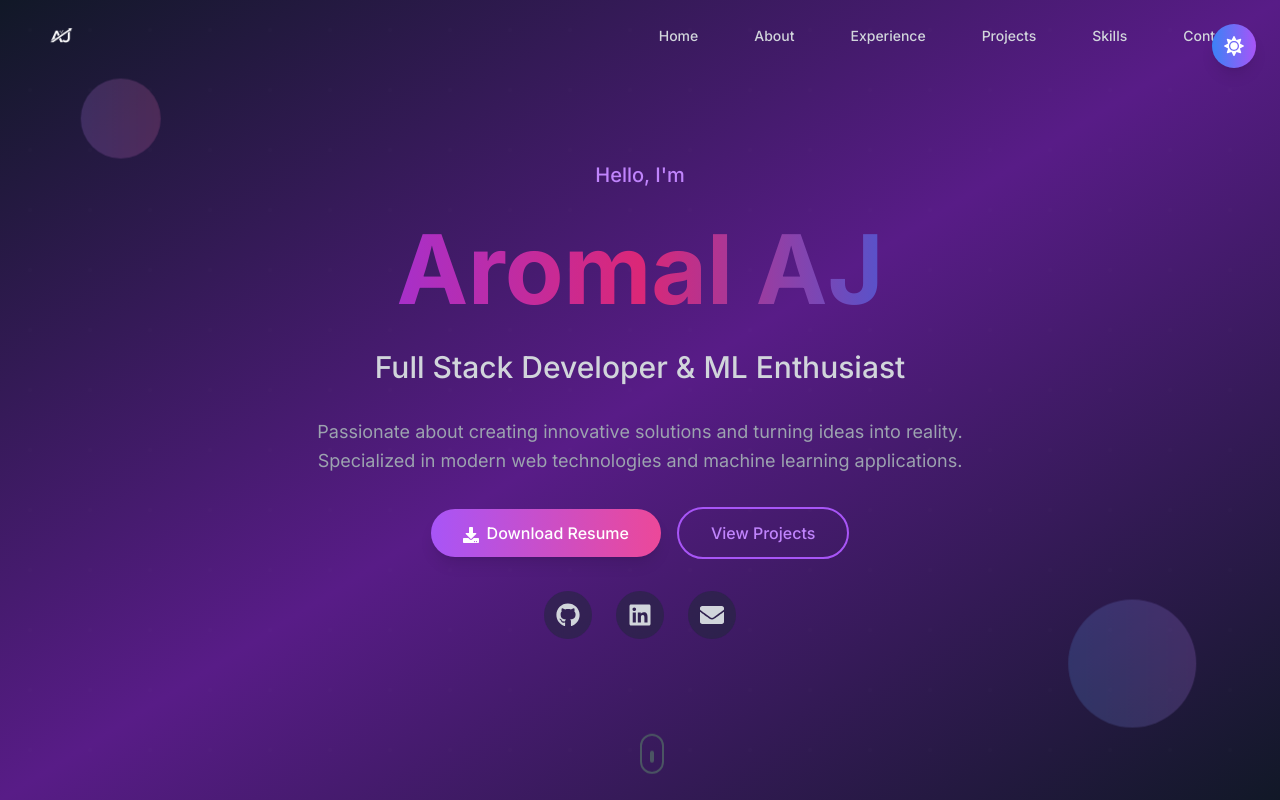
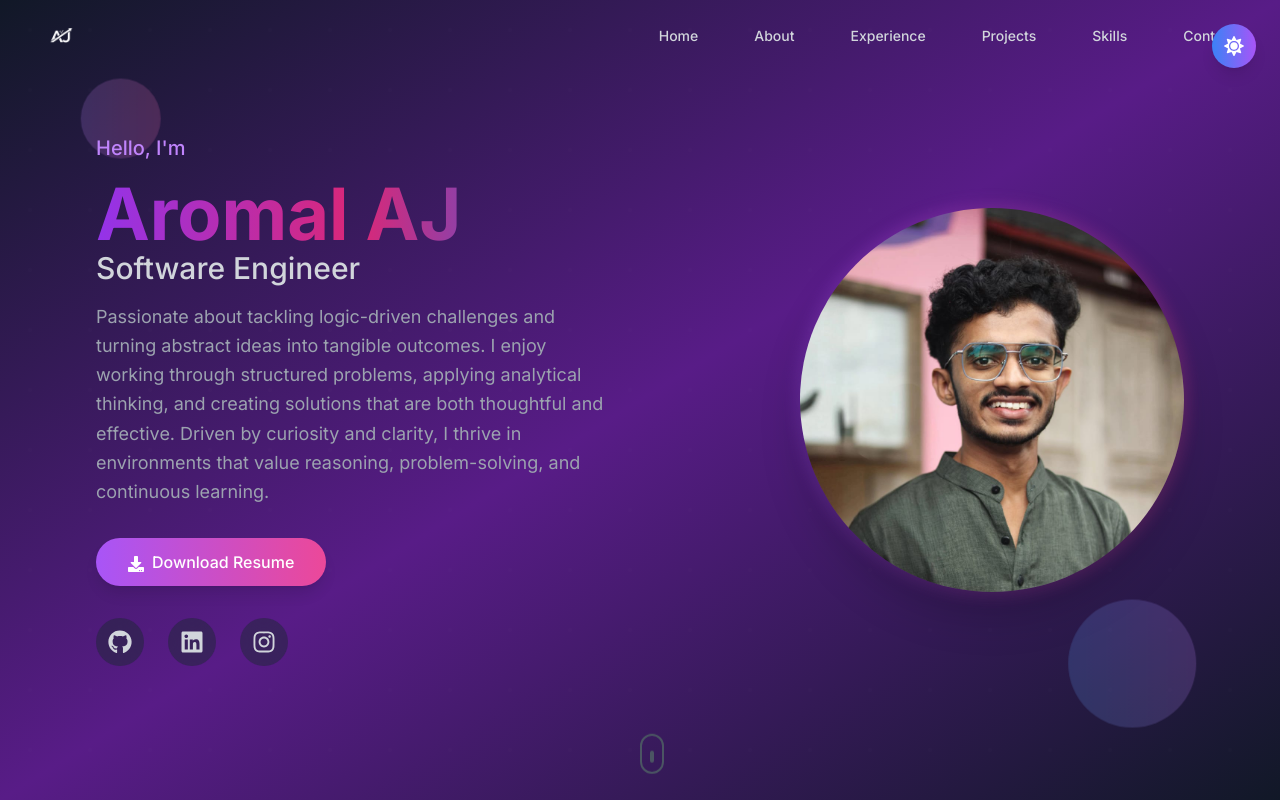
Before and after one commit to Aromal004/Portfolio, a React (Vite) app: page / in a window 1280 px wide. Shown: the top 800 px of the page. Built offline with nearby package versions, Linux system fonts and the light colour scheme.

Commit message:
hero updaeted

```diff
--- a/src/components/Hero.jsx
+++ b/src/components/Hero.jsx
@@ -1,16 +1,26 @@
 import React from 'react';
 import { motion } from 'framer-motion';
-import { FaGithub, FaLinkedin, FaEnvelope, FaDownload } from 'react-icons/fa';
+import { FaGithub, FaLinkedin, FaEnvelope, FaDownload, FaInstagram } from 'react-icons/fa';
 import { useTheme } from '../context/ThemeContext';
+import profileImage from '../assets/PIC.jpg';
 
 const Hero = () => {
   const { isDarkMode } = useTheme();
 
   const socialLinks = [
     { icon: FaGithub, href: 'https://github.com/Aromal004', label: 'GitHub' },
-    { icon: FaLinkedin, href: 'https://linkedin.com/in/aromal-rajeev', label: 'LinkedIn' },
-    { icon: FaEnvelope, href: 'mailto:aromalaj9111@gmail.com', label: 'Email' },
+    { icon: FaLinkedin, href: 'https://www.linkedin.com/in/aromal-a-j-46931a281/', label: 'LinkedIn' },
+    { icon: FaInstagram, href: 'https://www.instagram.com/a.r_o.m.a.l/', label: 'Instagram' },
   ];
+
+  const handleDownloadResume = () => {
+    const link = document.createElement('a');
+    link.href = '/resume.pdf';
+    link.download = 'Aromal_AJ_Resume.pdf';
+    document.body.appendChild(link);
+    link.click();
+    document.body.removeChild(link);
+  };
 
   return (
     <div id="Home" className="relative min-h-screen flex items-center justify-center overflow-hidden">
@@ -33,13 +43,15 @@ const Hero = () => {
         transition={{ duration: 8, repeat: Infinity, ease: "easeInOut" }}
       />
 
-      <div className="relative z-10 max-w-6xl mx-auto px-4 sm:px-6 lg:px-8 text-center">
+      <div className="relative z-10 max-w-6xl mx-auto px-4 sm:px-6 lg:px-8">
         {/* Main Content */}
+        <div className="flex flex-col lg:flex-row items-center justify-center gap-12">
+          {/* Text Content */}
           <motion.div
-          initial={{ opacity: 0, y: 50 }}
-          animate={{ opacity: 1, y: 0 }}
+            initial={{ opacity: 0, x: -50 }}
+            animate={{ opacity: 1, x: 0 }}
             transition={{ duration: 0.8 }}
-          className="space-y-8"
+            className="text-center lg:text-left flex-1"
           >
             {/* Greeting */}
             <motion.div
@@ -57,7 +69,7 @@ const Hero = () => {
               initial={{ opacity: 0, scale: 0.8 }}
               animate={{ opacity: 1, scale: 1 }}
               transition={{ duration: 0.8, delay: 0.4 }}
-            className="text-4xl sm:text-6xl lg:text-8xl font-bold bg-gradient-to-r from-purple-600 via-pink-600 to-blue-600 bg-clip-text text-transparent"
+              className="text-4xl sm:text-6xl lg:text-7xl font-bold bg-gradient-to-r from-purple-600 via-pink-600 to-blue-600 bg-clip-text text-transparent"
             >
               Aromal AJ
             </motion.h1>
@@ -69,7 +81,7 @@ const Hero = () => {
               transition={{ duration: 0.8, delay: 0.6 }}
               className="text-xl sm:text-2xl lg:text-3xl text-gray-600 dark:text-gray-300 font-medium"
             >
-            Full Stack Developer & ML Enthusiast
+              Software Engineer
             </motion.h2>
 
             {/* Description */}
@@ -77,10 +89,9 @@ const Hero = () => {
               initial={{ opacity: 0, y: 20 }}
               animate={{ opacity: 1, y: 0 }}
               transition={{ duration: 0.8, delay: 0.8 }}
-            className="max-w-2xl mx-auto text-lg text-gray-600 dark:text-gray-400 leading-relaxed"
+              className="max-w-2xl mx-auto lg:mx-0 text-lg text-gray-600 dark:text-gray-400 leading-relaxed mt-4"
             >
-            Passionate about creating innovative solutions and turning ideas into reality.
-            Specialized in modern web technologies and machine learning applications.
+              Passionate about tackling logic-driven challenges and turning abstract ideas into tangible outcomes. I enjoy working through structured problems, applying analytical thinking, and creating solutions that are both thoughtful and effective. Driven by curiosity and clarity, I thrive in environments that value reasoning, problem-solving, and continuous learning.
             </motion.p>
 
             {/* CTA Buttons */}
@@ -88,23 +99,16 @@ const Hero = () => {
               initial={{ opacity: 0, y: 20 }}
               animate={{ opacity: 1, y: 0 }}
               transition={{ duration: 0.8, delay: 1 }}
-            className="flex flex-col sm:flex-row gap-4 justify-center items-center"
+              className="flex flex-col sm:flex-row gap-4 justify-center lg:justify-start items-center mt-8"
             >
               <motion.button
+                onClick={handleDownloadResume}
                 whileHover={{ scale: 1.05 }}
                 whileTap={{ scale: 0.95 }}
                 className="px-8 py-3 bg-gradient-to-r from-purple-500 to-pink-500 text-white rounded-full font-medium shadow-lg hover:shadow-xl transition-all duration-300"
               >
                 <FaDownload className="inline mr-2" />
                 Download Resume
-            </motion.button>
-
-            <motion.button
-              whileHover={{ scale: 1.05 }}
-              whileTap={{ scale: 0.95 }}
-              className="px-8 py-3 border-2 border-purple-500 text-purple-500 dark:text-purple-400 rounded-full font-medium hover:bg-purple-500 hover:text-white transition-all duration-300"
-            >
-              View Projects
               </motion.button>
             </motion.div>
 
@@ -113,7 +117,7 @@ const Hero = () => {
               initial={{ opacity: 0, y: 20 }}
               animate={{ opacity: 1, y: 0 }}
               transition={{ duration: 0.8, delay: 1.2 }}
-            className="flex justify-center space-x-6"
+              className="flex justify-center lg:justify-start space-x-6 mt-8"
             >
               {socialLinks.map((link, index) => (
                 <motion.a
@@ -133,6 +137,36 @@ const Hero = () => {
               ))}
             </motion.div>
           </motion.div>
+
+          {/* Profile Image */}
+          <motion.div
+            initial={{ opacity: 0, x: 50 }}
+            animate={{ opacity: 1, x: 0 }}
+            transition={{ duration: 0.8, delay: 0.3 }}
+            className="flex-1 flex justify-center lg:justify-end"
+          >
+            <motion.div
+              className="relative group"
+              whileHover={{ scale: 1.05 }}
+              transition={{ duration: 0.3 }}
+            >
+              {/* Glow Effect */}
+              <div className="absolute -inset-1 bg-gradient-to-r from-purple-500 to-pink-500 rounded-full blur opacity-25 group-hover:opacity-75 transition duration-1000"></div>
+
+              {/* Image Container */}
+              <div className="relative w-80 h-80 lg:w-96 lg:h-96">
+                <motion.img
+                  src={profileImage}
+                  alt="Aromal AJ"
+                  className="rounded-full w-full h-full object-cover shadow-2xl"
+                  initial={{ scale: 0.8, opacity: 0 }}
+                  animate={{ scale: 1, opacity: 1 }}
+                  transition={{ duration: 0.8, delay: 0.5 }}
+                />
+              </div>
+            </motion.div>
+          </motion.div>
+        </div>
       </div>
 
       {/* Scroll Indicator */}
--- a/src/components/Navbar.jsx
+++ b/src/components/Navbar.jsx
@@ -22,7 +22,7 @@ const Navbar = () => {
 
   const navItems = [
     { name: 'Home', href: '#Home' },
-    { name: 'About', href: '#About' },
+    { name: 'About', href: '#Home' },
     { name: 'Experience', href: '#Experience' },
     { name: 'Projects', href: '#Projects' },
     { name: 'Skills', href: '#Skills' },
```
Lines whose indentation alone changed are shown as unchanged.
